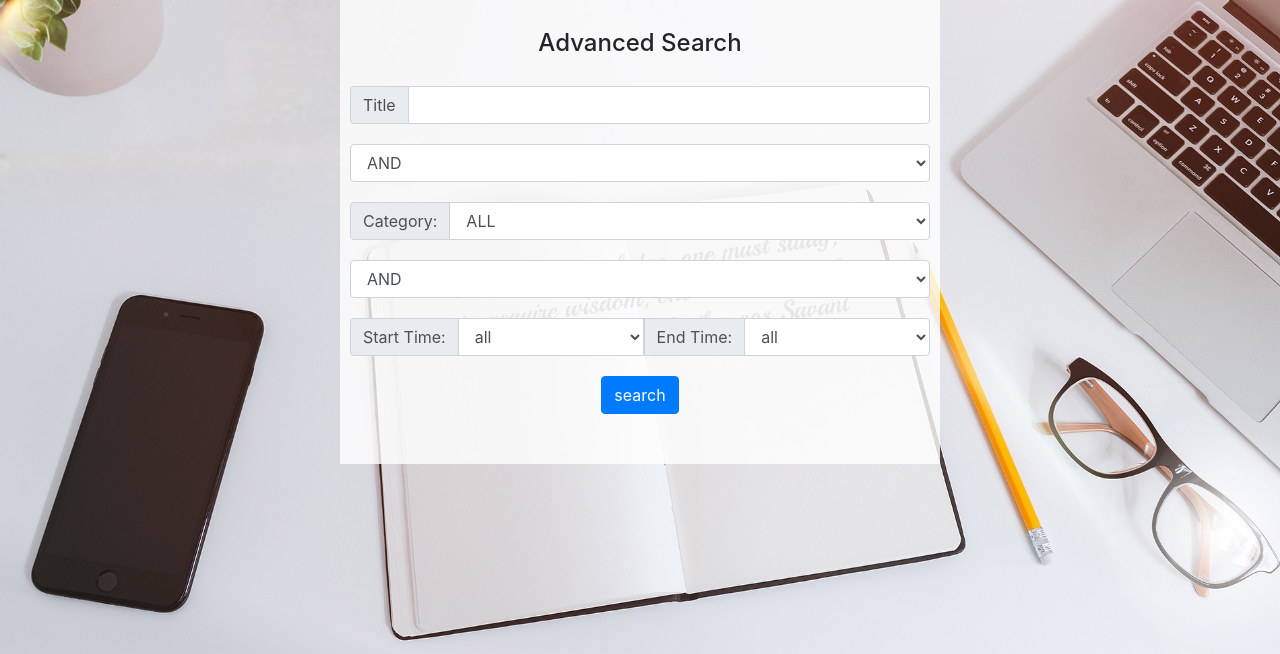
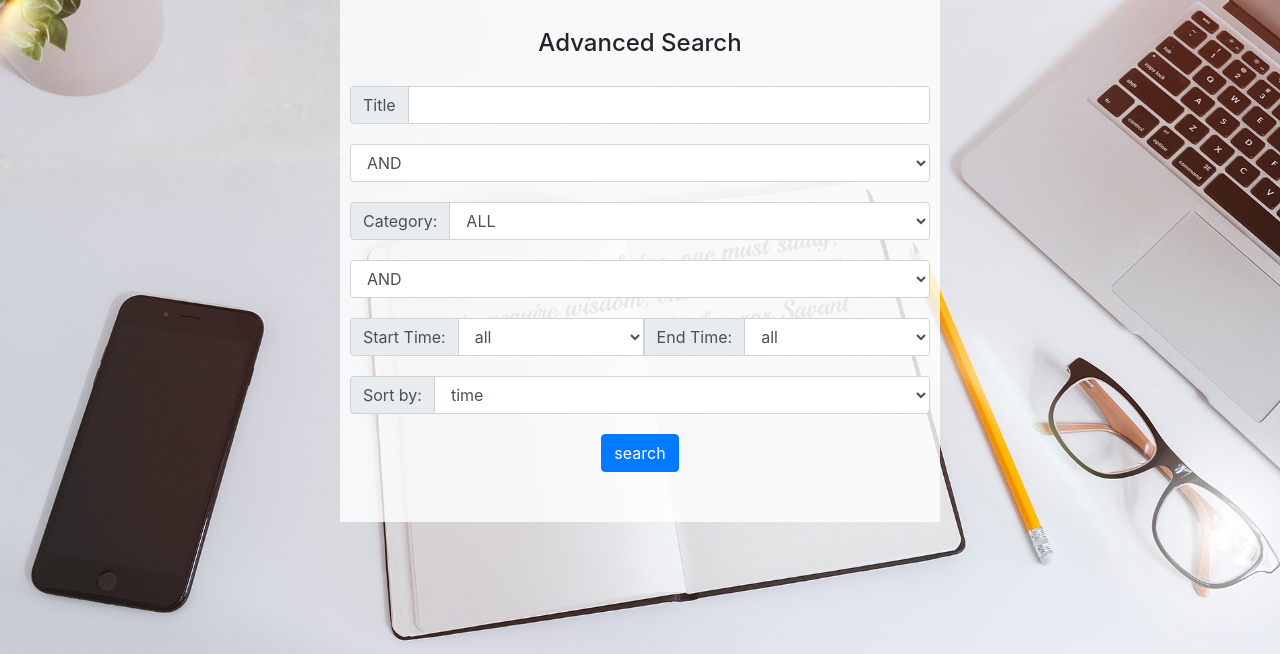
Before and after one commit to zhenxianglin/ResearchStory, a Django app: a page that uses templates/advancedSearchPage.html in a window 1280 px wide. Shown: the part 107-761 px from the top of the page. Run offline with Django 3.2, Linux system fonts and the light colour scheme; some libraries are stand-ins or nearby versions.

Commit message:
Merge branch 'front-end' of https://github.com/blastxiaol/ResearchStory into front-end
 Conflicts:
	Story/views.py

```diff
--- a/Story/views.py
+++ b/Story/views.py
@@ -164,6 +164,7 @@ def advancedSearch(request):
         start_at = request.POST.get("start_at")
         end_at = request.POST.get("end_at")
         time_negate = request.POST.get("time_negate")
+        sort = request.POST.get("sort")
 
         que = Q()
         if keyword!='':
@@ -188,9 +189,12 @@ def advancedSearch(request):
             que = ~que
 
         story = Story.objects.filter(que)
+        if (sort == "hot"):
+            story = story.order_by("-views")
         kwargs = {
             "story": story,
         }
+
         return render(request, 'story.html', kwargs)
 
 
--- a/templates/advancedSearchPage.html
+++ b/templates/advancedSearchPage.html
@@ -177,6 +177,17 @@
 
                 </script>
 
+                <div class="input-group">
+                  <div class="input-group-prepend">
+                    <span class="input-group-text" id="basic-addon1">Sort by:</span>
+                  </div>
+                    <select type="text" class="form-control"
+                        name="sort" placeholder="usertype" required>
+                    <option value="time">time</option>
+                    <option value="hot">hot</option>
+                </select>
+                </div>
+
                 <div class="group">
                     <button name="submit" class="btn btn-primary">search</button>
                 </div>
```
